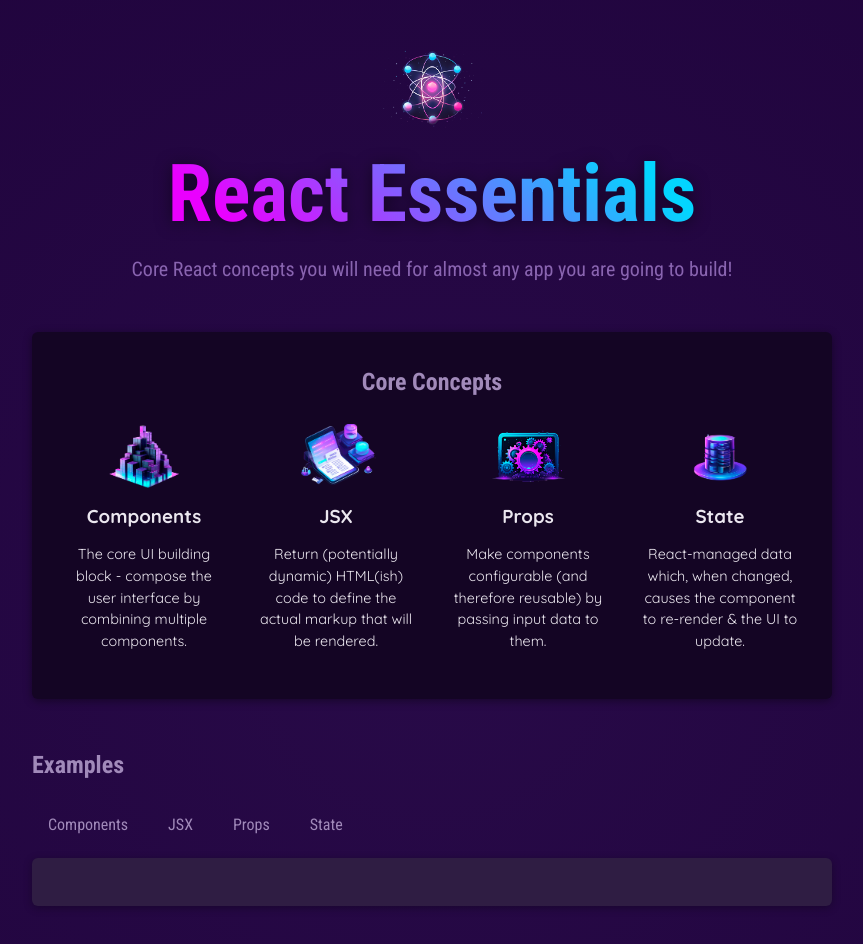
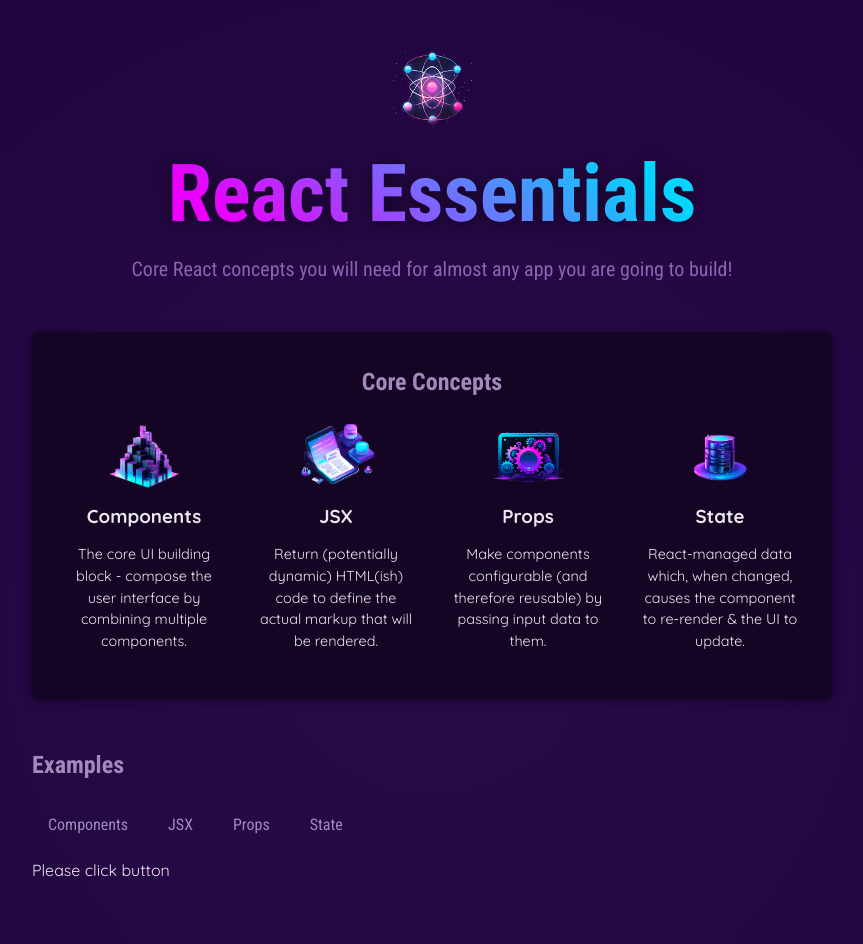
Before and after one commit to ReyMontero13/bootcamp, a React (Vite) app: page / in a window 1280 px wide. Shown: the top 944 px of the page, without its empty margins (208-1071 px from the left). Built offline with nearby package versions, Linux system fonts and the light colour scheme.

Commit message:
UI without state

```diff
--- a/src/App.jsx
+++ b/src/App.jsx
@@ -4,10 +4,15 @@ import CoreConcept from './components/CoreConcept.jsx';
 import TabButton from './components/TabButton.jsx';
 
 function App() {
+  let tabContent = 'Please click button'
   function handleSelect(selectedButton) {
     //selectedButton => 'components','jsx','props','state'
+    tabContent = selectedButton;
     console.log(selectedButton);
   }
+
+  console.log('APP COMPONENT EXECUTING');
+
   return (
     <div>
       <Header />
@@ -33,15 +38,7 @@ function App() {
             <TabButton onSelect={() => handleSelect('props')}>Props</TabButton>
             <TabButton onSelect={() => handleSelect('state')}>State</TabButton>
           </menu>
-          <div id="tab-content">
-            <h3></h3>
-            <p></p>
-            <pre>
-              <code>
-
-              </code>
-            </pre>
-          </div>
+          {tabContent}
         </section>
       </main>
     </div>
--- a/src/components/TabButton.jsx
+++ b/src/components/TabButton.jsx
@@ -1,5 +1,5 @@
 export default function TabButton({children, onSelect}) {
-
+    console.log('TAB BUTTON COMPONENT EXECUTING')
     return(
         <li>
         <button onClick={onSelect}>
```
